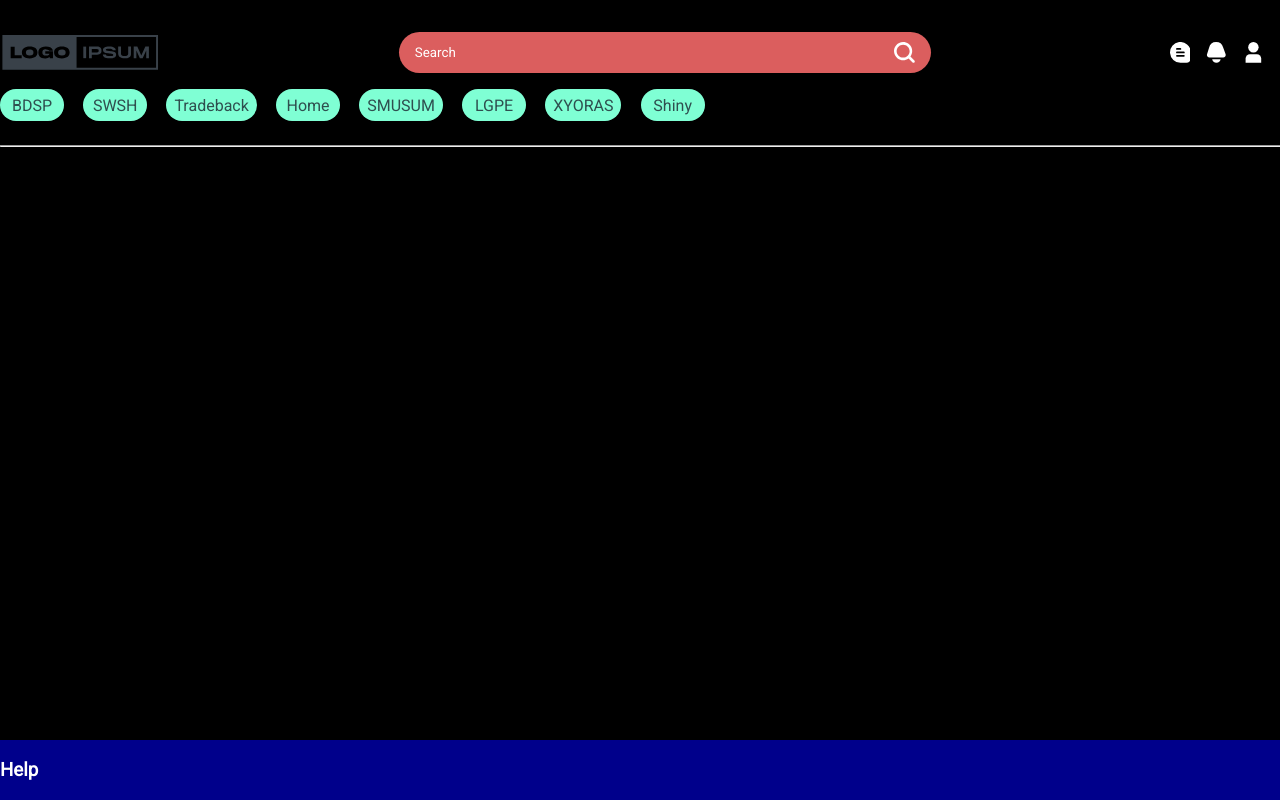
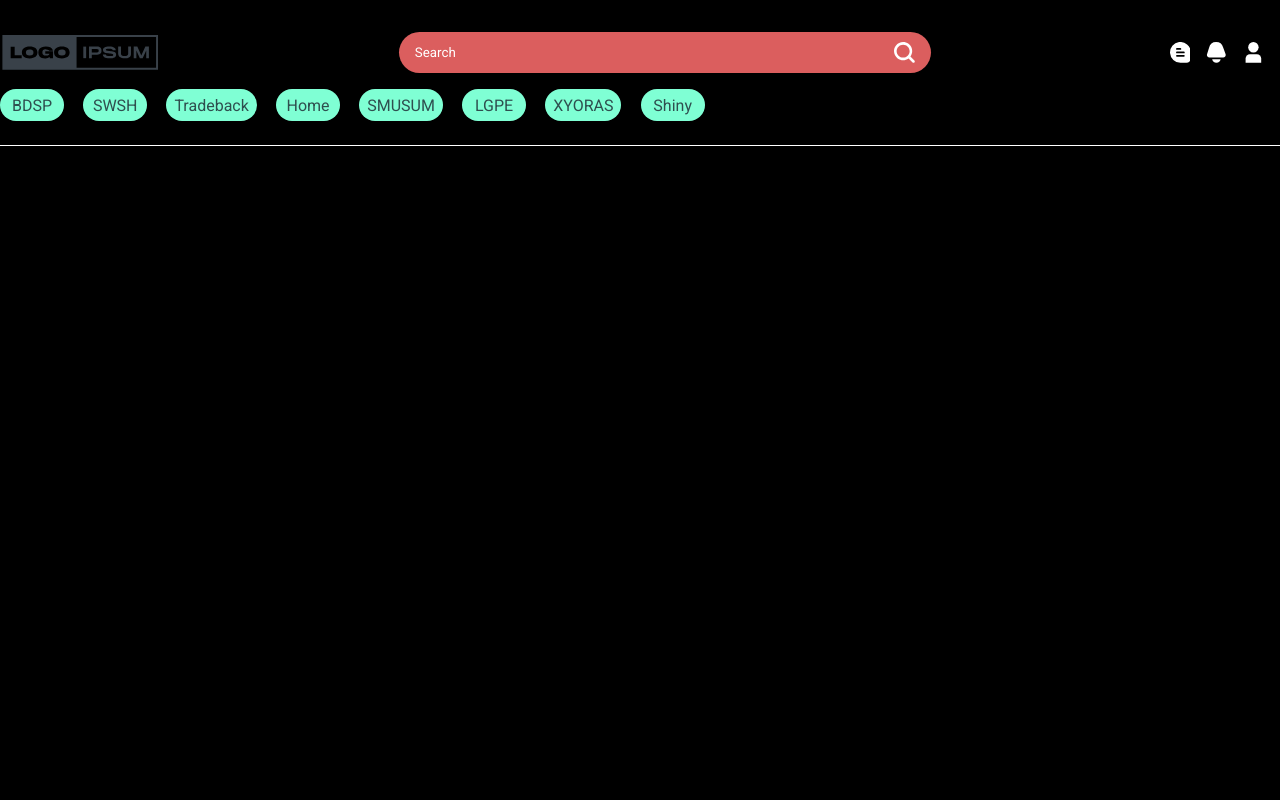
Before and after one commit to MarcyMagi/pokemon-trade-front, a Vue app: page / in a window 1280 px wide. Built offline with nearby package versions, Linux system fonts and the light colour scheme.

Commit message:
:truck: Moving components arround

```diff
--- a/src/App.vue
+++ b/src/App.vue
@@ -1,7 +1,7 @@
 <script setup>
-import DefaultHeader from './views/DefaultHeader.vue'
-import DefaultMain from './views/DefaultMain.vue'
-import DefaultFooter from './views/DefaultFooter.vue'
+import DefaultHeader from './components/DefaultHeader.vue'
+import DefaultMain from './components/DefaultMain.vue'
+import DefaultFooter from './components/DefaultFooter.vue'
 </script>
 
 <template>
--- a/src/views/DefaultFooter.vue
+++ b/src/components/DefaultFooter.vue
@@ -1,7 +1,7 @@
 <template>
 	<footer>
-		<div class="thin parent">
-			<h3>Help</h3>
+		<div class="thin">
+
 		</div>
 	</footer>
 </template>
@@ -12,7 +12,4 @@ footer {
 	background-color: darkblue;
 	margin-top: 1rem;
 }
-.parent {
-	padding: 1.2rem 0;
-}
 </style>
--- a/src/views/DefaultHeader.vue
+++ b/src/components/DefaultHeader.vue
@@ -1,9 +1,9 @@
 <script setup>
 
-import logoSVG from '../components/icons/logoSVG.vue'
-import NavBox from '../components/header/NavBox.vue'
-import SearchBox from '../components/header/SearchBox.vue'
-import TagBox from '../components/header/TagBox.vue'
+import logoSVG from './icons/logoSVG.vue'
+import NavBox from './NavBox.vue'
+import SearchBox from './SearchBox.vue'
+import TagBox from './TagBox.vue'
 
 </script>
 
@@ -15,7 +15,7 @@ import TagBox from '../components/header/TagBox.vue'
 			<NavBox/>
 		</div>
 		<TagBox/>
-		<hr>
+		<hr/>
 	</header>
 </template>
 
@@ -26,6 +26,9 @@ header {
 
 hr {
 	width: 100%;
+	border: 0;
+	padding: 0.5px 0;
+	background-color: white;
 }
 
 .logo {
--- /dev/null
+++ b/src/components/NavBox.vue
@@ -0,0 +1,28 @@
+<script setup>
+import UserSVG from './icons/userSVG.vue'
+import NotificationSVG from './icons/notificationSVG.vue'
+import MessagesSVG from './icons/messagesSVG.vue'
+</script>
+
+<template>
+	<nav class="wrapper">
+		<a class="icon">
+			<MessagesSVG/>
+		</a>
+		<a class="icon">
+			<NotificationSVG/>
+		</a>
+		<a class="icon">
+			<UserSVG/>
+		</a>
+	</nav>
+</template>
+
+<style lang="scss" scoped>
+	a {
+		margin : 0 1rem 0 0;
+		&:hover {
+			cursor: pointer;
+		}
+	}
+</style>
--- a/src/components/header/SearchBox.vue
+++ b/src/components/SearchBox.vue
@@ -1,5 +1,5 @@
 <script setup>
-import SearchSVG from '../icons/searchSVG.vue'
+import SearchSVG from './icons/searchSVG.vue'
 </script>
 
 <template>
--- a/src/components/header/TagBox.vue
+++ b/src/components/TagBox.vue
@@ -1,5 +1,5 @@
 <script setup>
-import TagContainer from '../TagContainer.vue'
+import TagContainer from './TagContainer.vue'
 
 </script>
 
@@ -16,16 +16,16 @@ export default {
 
 
 <template>
-	<nav class="wrapper wrapper-fill">
+	<nav class="wrapper wrapper-fill thin">
 		<TagContainer v-for="tag of tags" :key="tags.indexOf(tag)" :label="tag.label"/>
 	</nav>
 </template>
 
 <style lang="scss" scoped>
 	nav {
-		width: 100%;
 		box-sizing: border-box;
 		justify-content: flex-start;
 		padding: 1rem 0;
+		overflow-x: scroll;
 	}
 </style>
--- a/src/components/header/NavBox.vue
+++ /dev/null
@@ -1,28 +0,0 @@
-<script setup>
-import UserSVG from '../icons/userSVG.vue'
-import NotificationSVG from '../icons/notificationSVG.vue'
-import MessagesSVG from '../icons/messagesSVG.vue'
-</script>
-
-<template>
-	<nav class="wrapper">
-		<a class="icon">
-			<MessagesSVG/>
-		</a>
-		<a class="icon">
-			<NotificationSVG/>
-		</a>
-		<a class="icon">
-			<UserSVG/>
-		</a>
-	</nav>
-</template>
-
-<style scoped>
-	a {
-		margin : 0 1rem 0 0
-	}
-	a:hover {
-		cursor: pointer;
-	}
-</style>
```
Also changed, not shown: src/components/DefaultMain.vue (renamed from src/views/DefaultMain.vue).
